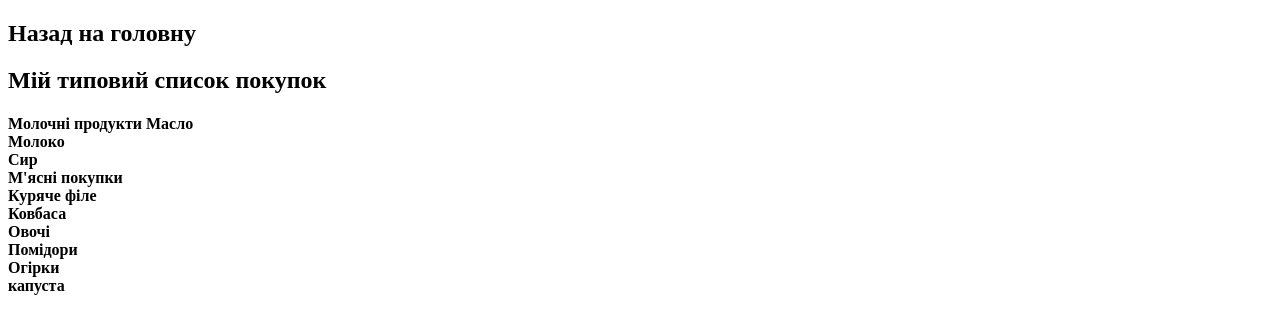
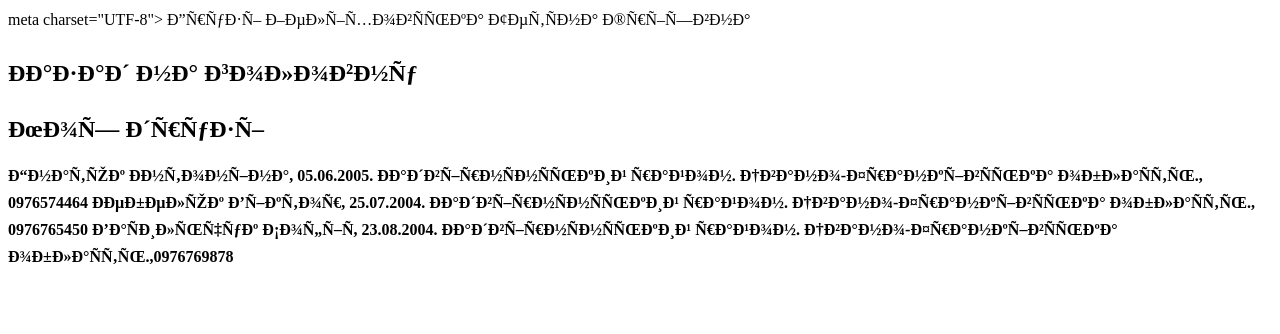
Before and after one commit to tetianazhelikhovska/tetianazhelikhovska, a plain HTML site: page friends.html in a window 1280 px wide. Drawn offline with Linux system fonts and the light colour scheme.

Commit message:
Update friends.html

```diff
--- a/friends.html
+++ b/friends.html
@@ -2,29 +2,23 @@
 <html>
 
 <head>
-
+  meta charset="UTF-8">
+      <meta name="viewport" content="width=device-width, initial-scale=1.0>
+      <meta htto-equip="X-UA-Compatible" content="ie=edge">
+      <tittle>Друзі Желіховська Тетяна Юріївна</tittle>
+     </head>
   <body>
 
   <h2>
   Назад на головну
   </h2>
  <h2>
- Мій типовий список покупок
+ Мої друзі
  </h2>
  <h4>
- Молочні продукти
- Масло <br>
- Молоко <br>
- Сир <br>
-
- М'ясні покупки<br>
- Куряче філе<br>
- Ковбаса <br>
-
- Овочі<br>
- Помідори <br>
- Огірки <br>
- капуста <br>
+ Гнатюк Антоніна, 05.06.2005. Надвірнянський район. Івано-Франківська область., 0976574464
+ Небелюк Віктор, 25.07.2004.  Надвірнянський район. Івано-Франківська область., 0976765450
+ Васильчук Софія, 23.08.2004.  Надвірнянський район. Івано-Франківська область.,0976769878
     </h4>
   </body>
   </html>
```
